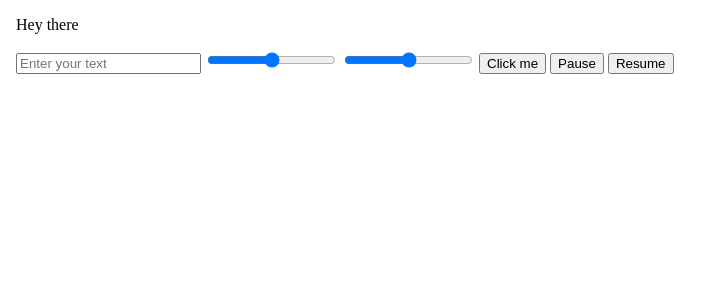
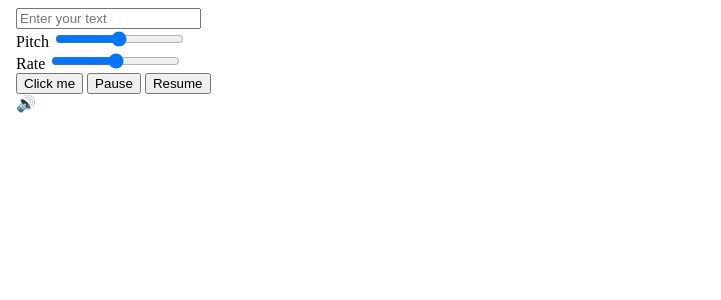
Before and after one commit to Clasherzz/voicy, a SvelteKit app: page /home in a window 1280 px wide. Shown: the top 300 px of the page, without its empty margins (0-721 px from the left). Built offline with nearby package versions, Linux system fonts and the light colour scheme.

Commit message:
message updated

```diff
--- a/src/routes/home/+page.svelte
+++ b/src/routes/home/+page.svelte
@@ -1,65 +1,97 @@
 <script lang="ts">
-    // import { vitePreprocess } from "@sveltejs/vite-plugin-svelte";
-
-    let prompt:string;
-    let pitch:number = 50;
-    let rate:number = 50;
-    $:console.log(prompt);
-    $:console.log(rate);
-    $:console.log(pitch);
-
-    function pressed() {
-        if ('speechSynthesis' in window) {
-            console.log("Speech Synthesis supported.");
-        } else {
-            console.log("Speech Synthesis not supported.");
-        }
-    }
+    let prompt: string = '';
+    let pitch: number = 50;
+    let rate: number = 50;
+    let voices: SpeechSynthesisVoice[] = [];
+    let isSpeaking: boolean = false;
 
     function getAllVoices() {
         if ('speechSynthesis' in window) {
-            const voices = window.speechSynthesis.getVoices();
-            console.log(voices); // Now it correctly logs the voices
-            return voices;
-        } else {
-            console.error("Speech Synthesis not supported.");
-            return [];
-        }
-    }
-
-    function makeVoice() {
-        if ('speechSynthesis' in window) {
-            const message = new SpeechSynthesisUtterance(prompt);
-            const voices = getAllVoices();
-            if (voices.length > 0) {
-                message.voice = voices[0]; // Use the first available voice
-            }
-            message.pitch = pitch; // Set pitch, range 0 to 2
-            message.rate = rate; // Set rate, range 0.1 to 10
-            window.speechSynthesis.speak(message);
+            voices = window.speechSynthesis.getVoices();
+            console.log(voices);
         } else {
             console.error("Speech Synthesis not supported.");
         }
     }
 
+    function makeVoice() {
+        if ('speechSynthesis' in window && prompt) {
+            const message = new SpeechSynthesisUtterance(prompt);
+            if (voices.length > 0) {
+                message.voice = voices[0]; // Use the first available voice
+            }
+            message.pitch = pitch / 50; // Adjust pitch, range 0 to 2
+            message.rate = rate / 50; // Adjust rate, range 0.1 to 2
+            isSpeaking = true;
+            window.speechSynthesis.speak(message);
+
+            message.onend = () => {
+                isSpeaking = false;
+            };
+        } else {
+            console.error("Speech Synthesis not supported or prompt is empty.");
+        }
+    }
+
     // Ensure voices are loaded before trying to use them
     window.speechSynthesis.onvoiceschanged = () => {
-        console.log("Voices changed, available voices:", getAllVoices());
+        getAllVoices();
     };
+
+    // Initialize voices on script load
+    getAllVoices();
 </script>
-<body class="bg-black text-white min-h-screen">
 
+<style>
+    @keyframes pulse {
+        0% {
+            transform: scale(1);
+            opacity: 1;
+        }
+        50% {
+            transform: scale(1.2);
+            opacity: 0.7;
+        }
+        100% {
+            transform: scale(1.5);
+            opacity: 0;
+        }
+    }
 
-<div class="bg-black text-white p-4 rounded border border-white">
-    <p class = "bg-green">Hey there</p>
-    <!-- <label>Frequency</label> -->
+    .circle-animation {
+        animation: pulse 1.5s infinite;
+    }
+</style>
 
-    <input type="text" placeholder="Enter your text" bind:value={prompt} >
-    <input type="range" bind:value={pitch} min=0 max=100>
-    <!-- <input type="range" bind:value={} min="0" max="100" value="50"> -->
-    <input type="range" bind:value={rate} min=0 max=100>
-    <button on:click={makeVoice} >Click me</button>
-    <button on:click={()=>window.speechSynthesis.pause}>Pause</button>
-    <button on:click={()=>window.speechSynthesis.resume}>Resume</button>
-</div>
+<body class="bg-black text-white min-h-screen flex justify-center items-center">
+    <div class="bg-gray-900 text-white p-6 rounded-lg border border-white space-y-4">
+        <!-- <p class="bg-green-500 p-2 rounded-md">Hey there</p> -->
+        <input type="text" placeholder="Enter your text" bind:value={prompt} class="w-full p-2 text-black rounded-md">
+
+        <div class="flex space-x-4 items-center">
+            <label class="font-serif">Pitch</label>
+            <input type="range" bind:value={pitch} min="0" max="100" class="w-full">
+        </div>
+
+        <div class="flex space-x-4 items-center">
+            <label class="font-serif">Rate</label>
+            <input type="range" bind:value={rate} min="0" max="100" class="w-full">
+        </div>
+
+        <div class="flex space-x-4">
+            <button on:click={makeVoice} class="bg-blue-500 hover:bg-blue-700 text-white font-bold py-2 px-4 rounded">Click me</button>
+            <button on:click={() => window.speechSynthesis.pause()} class="bg-yellow-500 hover:bg-yellow-700 text-white font-bold py-2 px-4 rounded">Pause</button>
+            <button on:click={() => window.speechSynthesis.resume()} class="bg-green-500 hover:bg-green-700 text-white font-bold py-2 px-4 rounded">Resume</button>
+
+        </div>
+
+        <div class="relative flex justify-center items-center w-36 h-36 mx-auto mt-6">
+            <!-- Animated Outer Circle -->
+            {#if isSpeaking}
+                <div class="absolute w-full h-full bg-gray-500 rounded-full circle-animation"></div>
+            {/if}
+            <!-- Speaker Emoji in the Center -->
+            <span class="text-5xl">🔊</span>
+        </div>
+    </div>
 </body>
```
